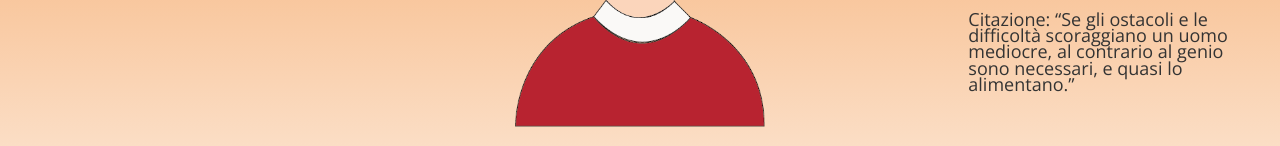
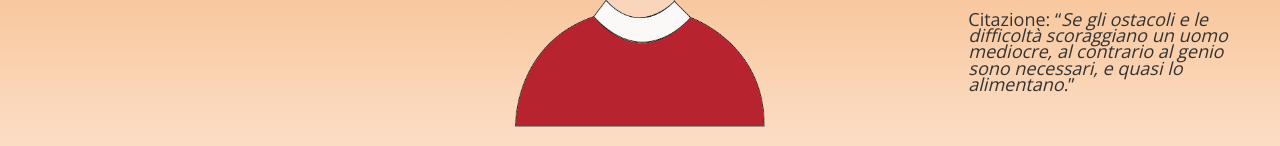
Before and after one commit to SandraAgostinelli/Curiositadartista, a plain HTML site: page artisti/géricault.html in a window 1280 px wide. Shown: the part 433-579 px from the top of the page. Drawn offline with nearby package versions, Linux system fonts and the light colour scheme; a web font is replaced by a local one.

Commit message:
Update géricault.html

```diff
--- a/artisti/géricault.html
+++ b/artisti/géricault.html
@@ -60,7 +60,7 @@
         <div>
             <p class="par-right">Opere più famose: <i>Corazziere ferito che abbandona il campo di battaglia</i> 1814; <i>La zattera della Medusa</i> 1819</p>
             <p class="par-right">Curiosità: Per realizzare la famosa opera “La zattera della Medusa”, egli si servì dello studio dal vero: intervistò i superstiti riguardo il fatto accaduto e analizzò i corpi deceduti attraverso bisezioni</p>
-            <p class="par-right">Citazione: “Se gli ostacoli e le difficoltà scoraggiano un uomo mediocre, al contrario al genio sono necessari, e quasi lo alimentano.”</p>
+            <p class="par-right">Citazione: “<i>Se gli ostacoli e le difficoltà scoraggiano un uomo mediocre, al contrario al genio sono necessari, e quasi lo alimentano.</i>”</p>
         </div>
     </div>
   </body>
```
